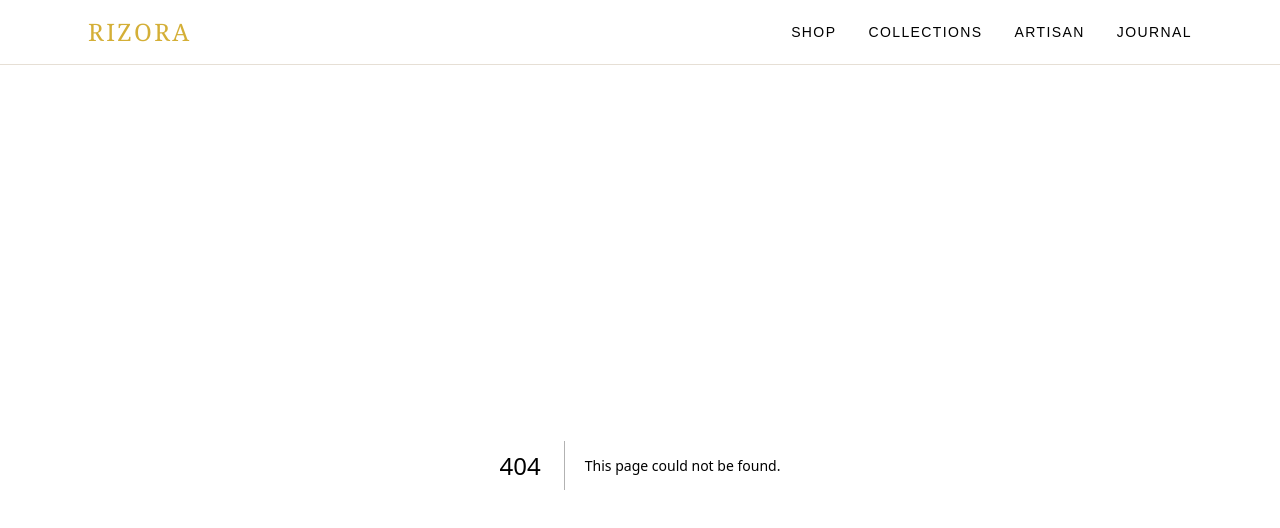
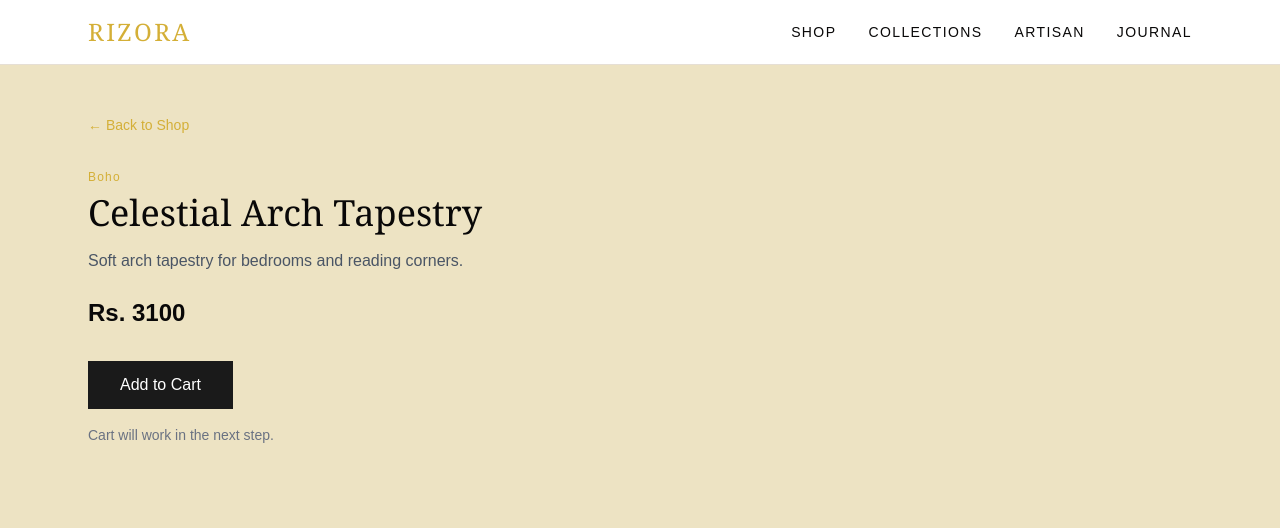
Before and after one commit to mohammedifteqhar/rizora-store, a Next.js app: page /shop/celestial-arch-tapestry in a window 1280 px wide. Before the commit this address had no page. Shown: the top 528 px of the page. Built offline with nearby package versions, Linux system fonts and the light colour scheme.

Commit message:
feat: add product detail page

```diff
--- /dev/null
+++ b/app/shop/[slug]/page.tsx
@@ -0,0 +1,24 @@
+import Link from "next/link";
+import { notFound } from "next/navigation";
+import { products } from "@/lib/products";
+
+export default async function ProductPage({ params }: { params: Promise<{ slug: string }> }) {
+  const { slug } = await params;
+  const product = products.find((p) => p.id === slug);
+
+  if (!product) {
+    notFound();
+  }
+
+  return (
+    <main className="mx-auto max-w-6xl px-6 py-12">
+      <Link href="/shop" className="text-sm text-gold">← Back to Shop</Link>
+      <p className="mt-8 text-xs tracking-widest text-gold">{product.category}</p>
+      <h1 className="mt-2 text-4xl font-serif">{product.name}</h1>
+      <p className="mt-4 text-gray-600">{product.description}</p>
+      <p className="mt-6 text-2xl font-semibold">Rs. {product.price}</p>
+      <button className="mt-8 bg-charcoal px-8 py-3 text-white">Add to Cart</button>
+      <p className="mt-4 text-sm text-gray-500">Cart will work in the next step.</p>
+    </main>
+  );
+}
```
